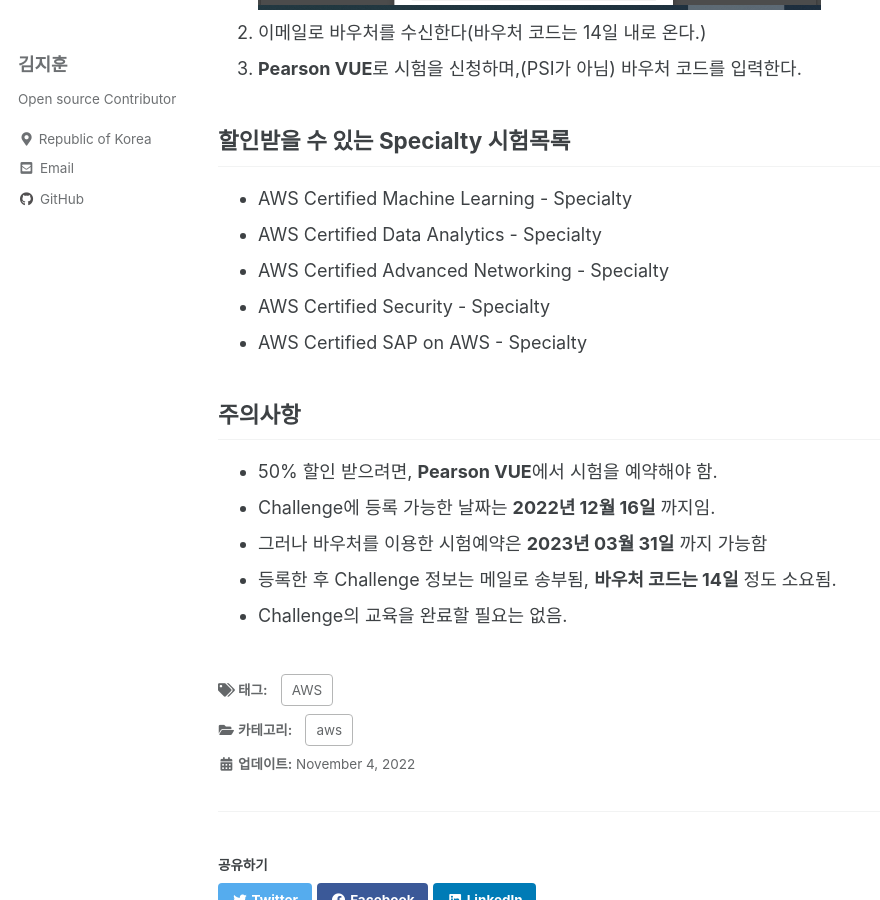
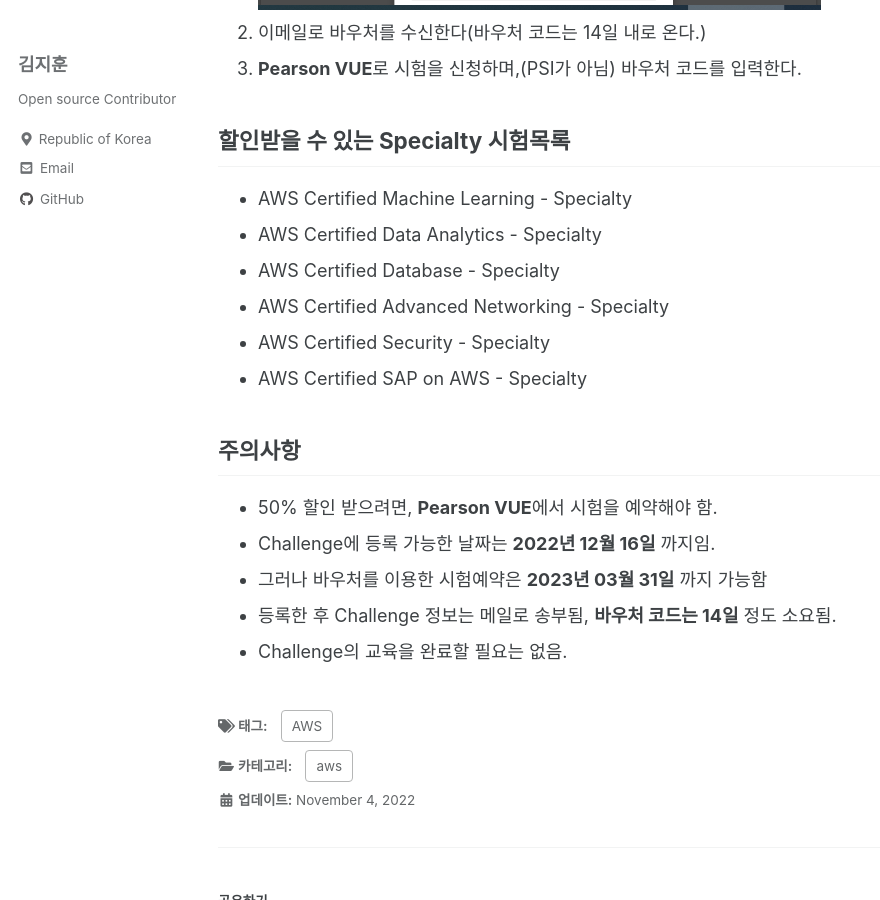
Before and after one commit to shblue21/shblue21.github.io, a Jekyll site: the page built from _posts/aws/2022-11-04-AWS-SPECIALTY-시험-할인받기(~22.12.16).md, in a window 1280 px wide and 900 px high, scrolled down 1123 px. Shown: the whole window, without its empty margins (0-880 px from the left). Built offline with Jekyll 4.4.1, drawn with Linux system fonts in a browser that asks for light colours; cached includes are drawn as plain includes; comment, search, counter and statistics services are not loaded.

Commit message:
AWS Certified Database - Specialty 누락

```diff
--- a/_posts/aws/2022-11-04-AWS-SPECIALTY-시험-할인받기(~22.12.16).md
+++ b/_posts/aws/2022-11-04-AWS-SPECIALTY-시험-할인받기(~22.12.16).md
@@ -29,6 +29,7 @@
 ## 할인받을 수 있는 Specialty 시험목록
 - AWS Certified Machine Learning - Specialty
 - AWS Certified Data Analytics - Specialty
+- AWS Certified Database - Specialty
 - AWS Certified Advanced Networking - Specialty
 - AWS Certified Security - Specialty
 - AWS Certified SAP on AWS - Specialty
```
